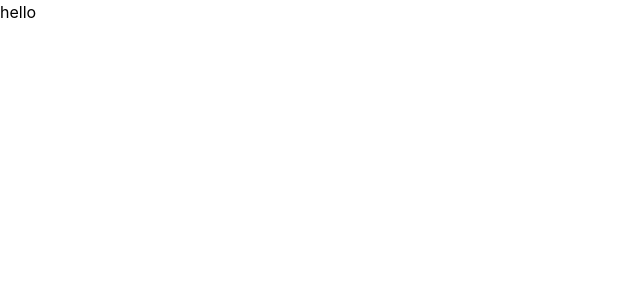
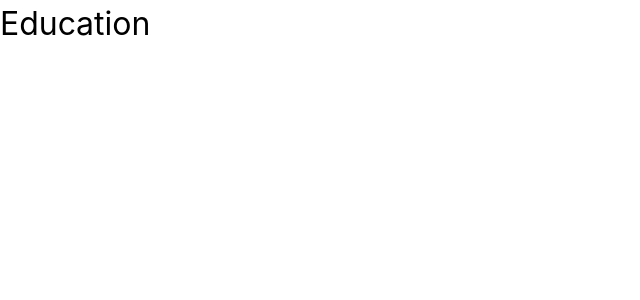
Before and after one commit to Jana-TT/personalWebsite, a Next.js app: page /resume in a window 1280 px wide. Shown: the top 300 px of the page, without its empty margins (0-640 px from the left). Built offline with nearby package versions, Linux system fonts and the light colour scheme.

Commit message:
added header animation

```diff
--- a/components/headerinfo.tsx
+++ b/components/headerinfo.tsx
@@ -1,11 +1,56 @@
+import { motion } from "framer-motion"
 interface props {
     header : string
 }
 
-export default function HeaderInfo( {header} : props) {
-    return(
-        <div className="text-lg">
-            {header}
-        </div>
-    )
-}
+const HeaderInfo = ({ header } : props) => {
+    const letters = Array.from(header);
+
+    const container = {
+      hidden: { opacity: 0 },
+      visible: (i = 1) => ({
+        opacity: 1,
+        transition: { staggerChildren: 0.03, delayChildren: 0.04 * i },
+      }),
+    };
+
+    const child = {
+      visible: {
+        opacity: 1,
+        x: 0,
+        y: 0,
+        transition: {
+          type: "spring",
+          damping: 12,
+          stiffness: 100,
+        },
+      },
+      hidden: {
+        opacity: 0,
+        x: -20,
+        y: 10,
+        transition: {
+          type: "spring",
+          damping: 12,
+          stiffness: 100,
+        },
+      },
+    };
+
+    return (
+      <motion.div
+        style={{ overflow: "hidden", display: "flex", fontSize: "2rem" }}
+        variants={container}
+        initial="hidden"
+        animate="visible"
+      >
+        {letters.map((letter, index) => (
+          <motion.span variants={child} key={index}>
+            {letter === " " ? "\u00A0" : letter}
+          </motion.span>
+        ))}
+      </motion.div>
+    );
+  };
+
+  export default HeaderInfo;
--- a/pages/resume.tsx
+++ b/pages/resume.tsx
@@ -1,3 +1,4 @@
+import Header from "../components/header"
 import HeaderInfo from "../components/headerinfo"
 import ResumeInfo from "../components/resumeinfo"
 import Subsection from "../components/subsection"
@@ -5,8 +6,8 @@ import Subsection from "../components/subsection"
 export default function Resume(){
     return(
         <div className = "">
-           hello
 
+           <HeaderInfo header="Education" />
 
         </div>
     )
```
